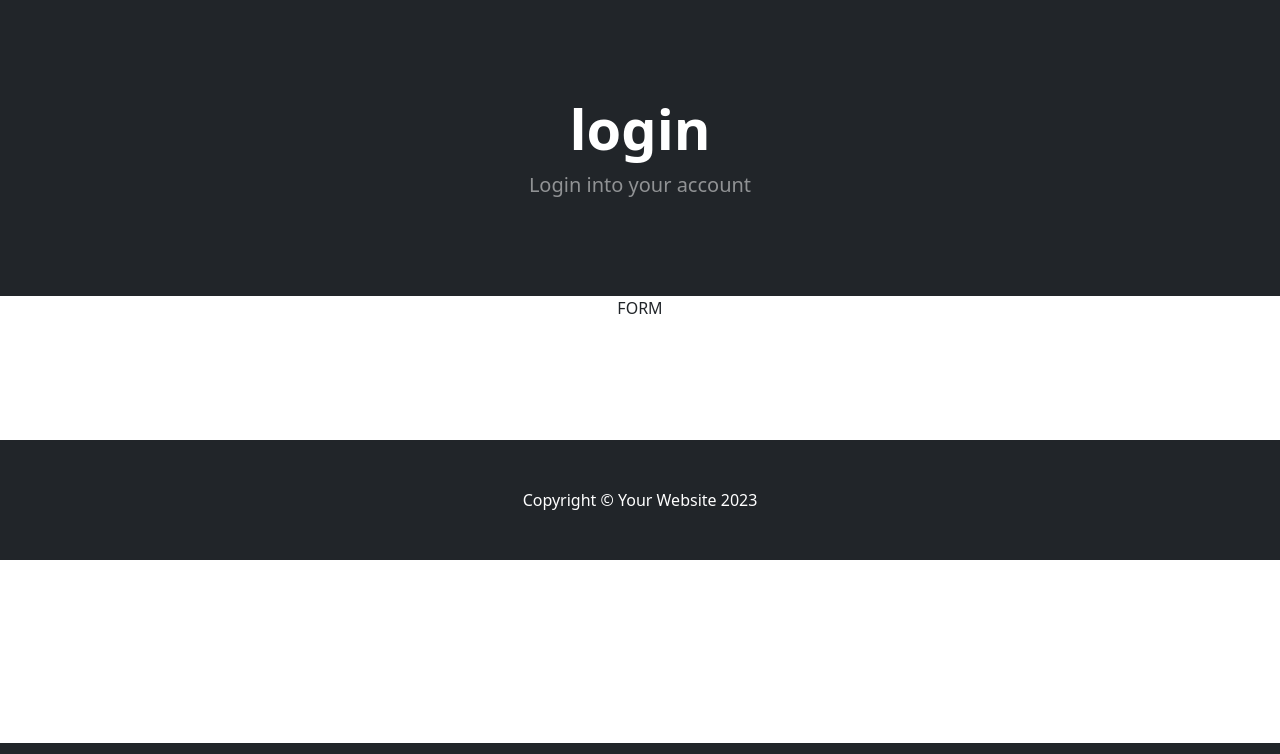
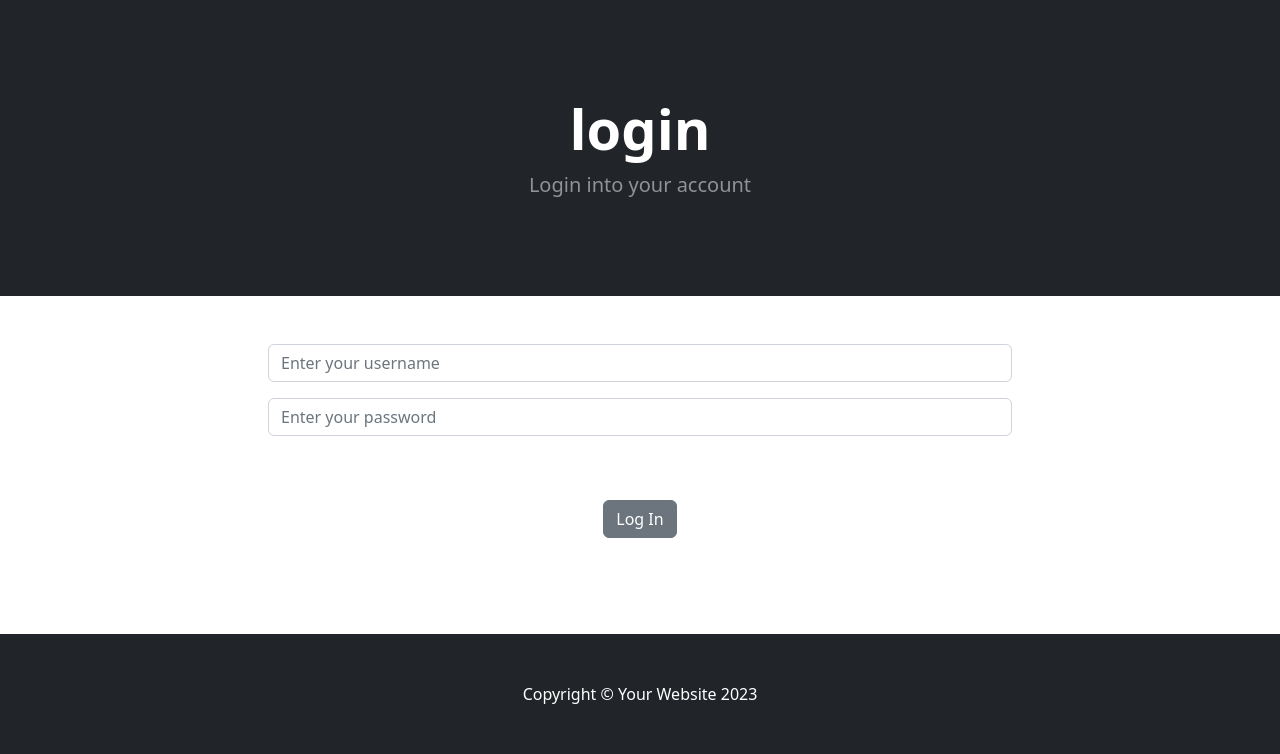
Before and after one commit to cesgomes/e_commerce, a Django app: page /login/ in a window 1280 px wide. Shown: the part 57-811 px from the top of the page. Run offline with Django 5.2, Linux system fonts and the light colour scheme; some libraries are stand-ins or nearby versions.

Commit message:
Design da página de login

```diff
--- a/store/templates/login.html
+++ b/store/templates/login.html
@@ -13,10 +13,19 @@
   <div class="row">
     <center>
       <div class="col-8">
-        FORM
+        <br/><br/>
+        <form>
+        <div class="mb-3">
+            <input type="text" class="form-control" name="username" placeholder="Enter your username">
+        </div>
+        <div class="mb-3">
+            <input type="password" class="form-control" name="password" placeholder="Enter your password">
+        </div>
+        <br/><br/>
+        <button type="submit" class="btn btn-secondary">Log In</button>
+        </form>
         <br/><br/>
         <br/><br/>
-        <br /><br />
       </div>
     </center>
   </div>
```
